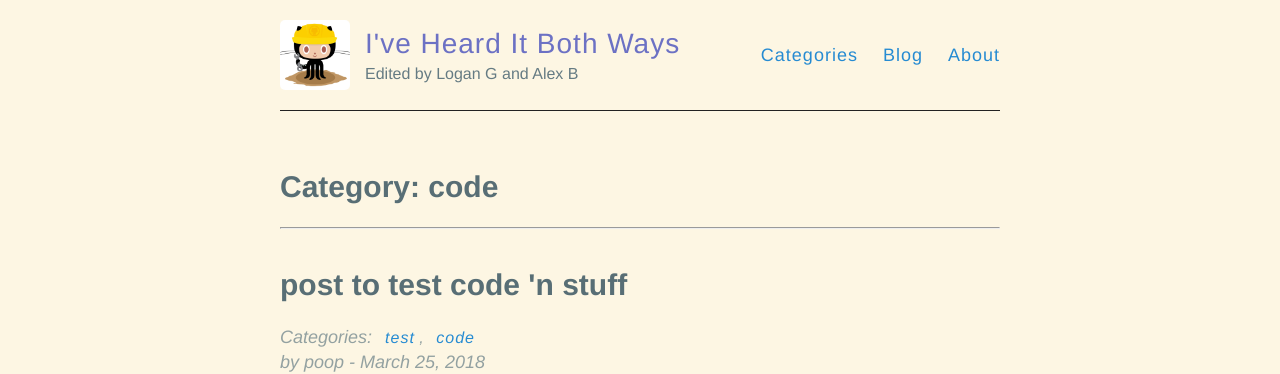
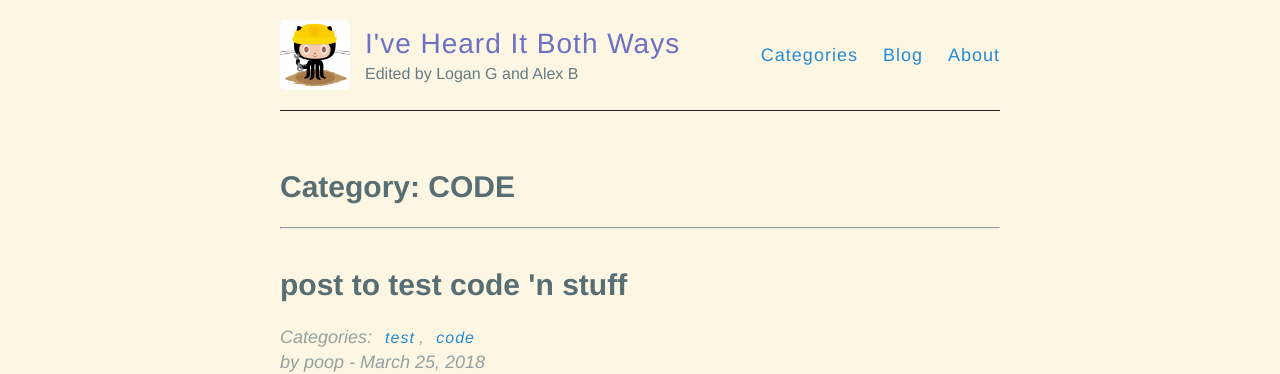
Before and after one commit to hencefarthing/hencefarthing.github.io, a Jekyll site: the page built from categories/code.md, in a window 1280 px wide. Shown: the top 374 px of the page. Built offline with Jekyll 4.4.1, drawn with Linux system fonts in a browser that asks for light colours.

Commit message:
Adding upcase filter to category name

```diff
--- a/_layouts/page.html
+++ b/_layouts/page.html
@@ -5,7 +5,7 @@ layout: default
 <article class="page">
 
     {% if page.categoryName %}
-    <h1>{{ page.title}}: {{ page.categoryName }}</h1>
+    <h1>{{ page.title}}: {{ page.categoryName | upcase }}</h1>
     <hr>
     {% else %}
     <h1>{{ page.title }}</h1>
```
